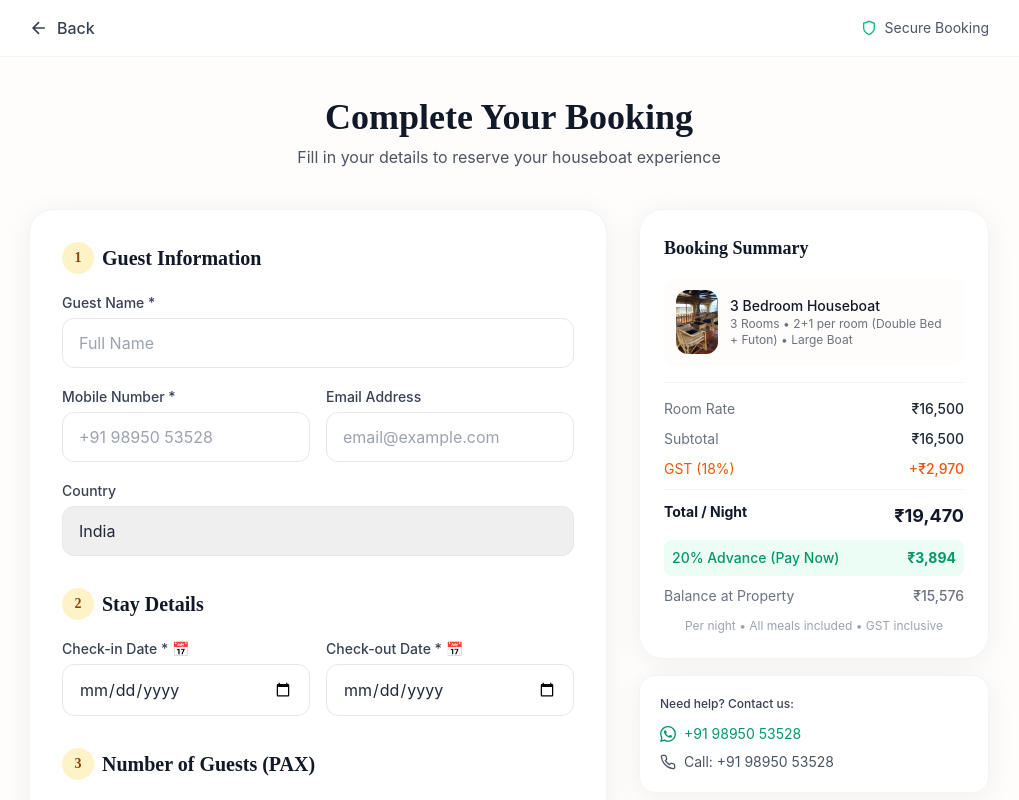
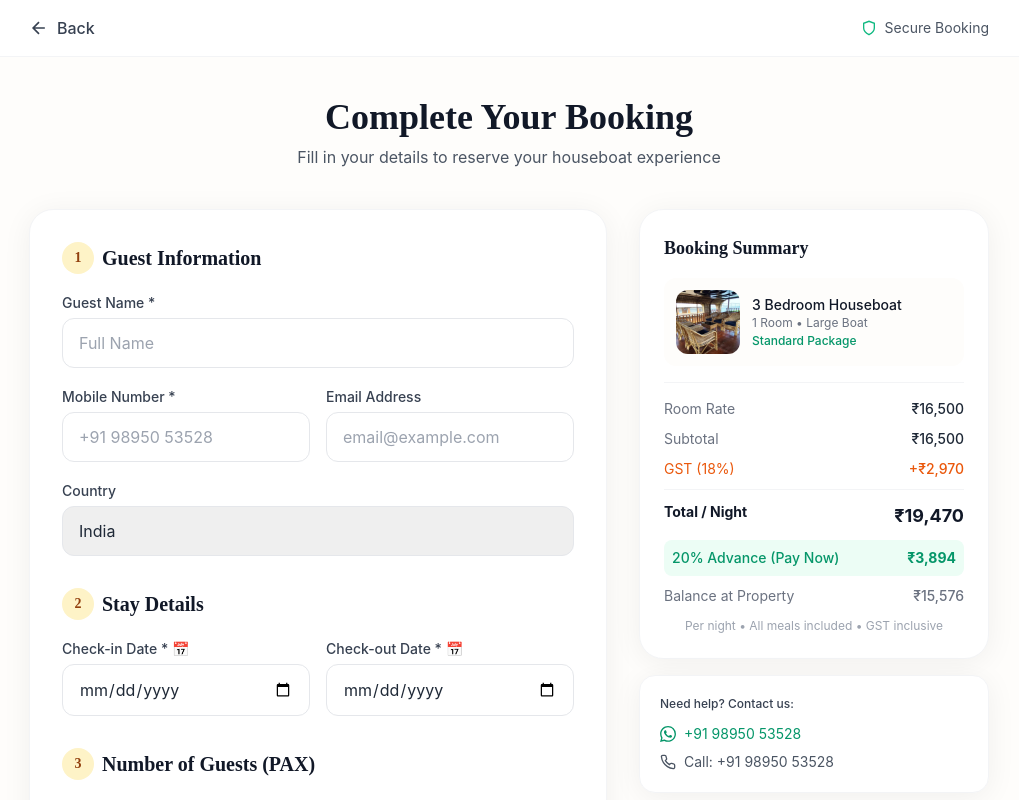
Before and after one commit to sivakum244-cell/kalappura-website, a Next.js app: page /booking in a window 1280 px wide. Shown: the top 800 px of the page, without its empty margins (131-1150 px from the left). Built offline with nearby package versions, Linux system fonts and the light colour scheme; no server answers.

Commit message:
Fix booking summary - update image/name/rooms when room type changes

```diff
--- a/src/app/booking/page.tsx
+++ b/src/app/booking/page.tsx
@@ -631,15 +631,6 @@ function BookingContent() {
           <motion.div initial={{ opacity: 0, x: 20 }} animate={{ opacity: 1, x: 0 }} transition={{ delay: 0.2 }} className="h-fit lg:sticky lg:top-24 space-y-4">
             <div className="bg-white rounded-3xl p-6 shadow-card border border-gray-100">
               <h3 className="font-display text-lg font-bold text-gray-900 mb-4">Booking Summary</h3>
-              <div className="flex items-center gap-3 p-3 bg-sand-50 rounded-xl mb-4">
-                <div className="w-16 h-16 rounded-xl bg-gray-200 overflow-hidden">
-                  <img src={selectedRoom.images[0]} alt={selectedRoom.name} className="w-full h-full object-cover" />
-                </div>
-                <div>
-                  <p className="font-medium text-gray-900 text-sm">{selectedRoom.name}</p>
-                  <p className="text-xs text-gray-500">{selectedRoom.beds} • {selectedRoom.size}</p>
-                </div>
-              </div>
               {(() => {
                 const currentRoom = ROOMS.find(r => r.id === formData.roomType) || selectedRoom;
                 const roomRate = currentRoom.price * formData.numberOfRooms;
@@ -649,7 +640,17 @@ function BookingContent() {
                 const subtotal = roomRate + packageExtra + childrenCharge + extraBedCharge;
                 const gst = Math.round(subtotal * 0.18);
                 const total = subtotal + gst;
-                return (
+                return (<>
+                  <div className="flex items-center gap-3 p-3 bg-sand-50 rounded-xl mb-4">
+                    <div className="w-16 h-16 rounded-xl bg-gray-200 overflow-hidden">
+                      <img src={currentRoom.images[0]} alt={currentRoom.name} className="w-full h-full object-cover" />
+                    </div>
+                    <div>
+                      <p className="font-medium text-gray-900 text-sm">{currentRoom.name}</p>
+                      <p className="text-xs text-gray-500">{formData.numberOfRooms} Room{formData.numberOfRooms > 1 ? "s" : ""} • {currentRoom.size}</p>
+                      <p className="text-xs text-emerald-600 font-medium mt-0.5">{formData.packageType === "luxury" ? "Semi Luxury" : formData.packageType === "premium" ? "Premium" : "Standard"} Package</p>
+                    </div>
+                  </div>
                   <div className="space-y-2.5 text-sm border-t border-gray-100 pt-4">
                     <div className="flex justify-between">
                       <span className="text-gray-500">Room Rate {formData.numberOfRooms > 1 ? `(₹${currentRoom.price.toLocaleString()} × ${formData.numberOfRooms} rooms)` : ""}</span>
@@ -698,7 +699,7 @@ function BookingContent() {
                       </>
                     )}
                   </div>
-                );
+                </>);
               })()}
               <p className="text-xs text-gray-400 mt-3 text-center">Per night • All meals included • GST inclusive</p>
             </div>
```
